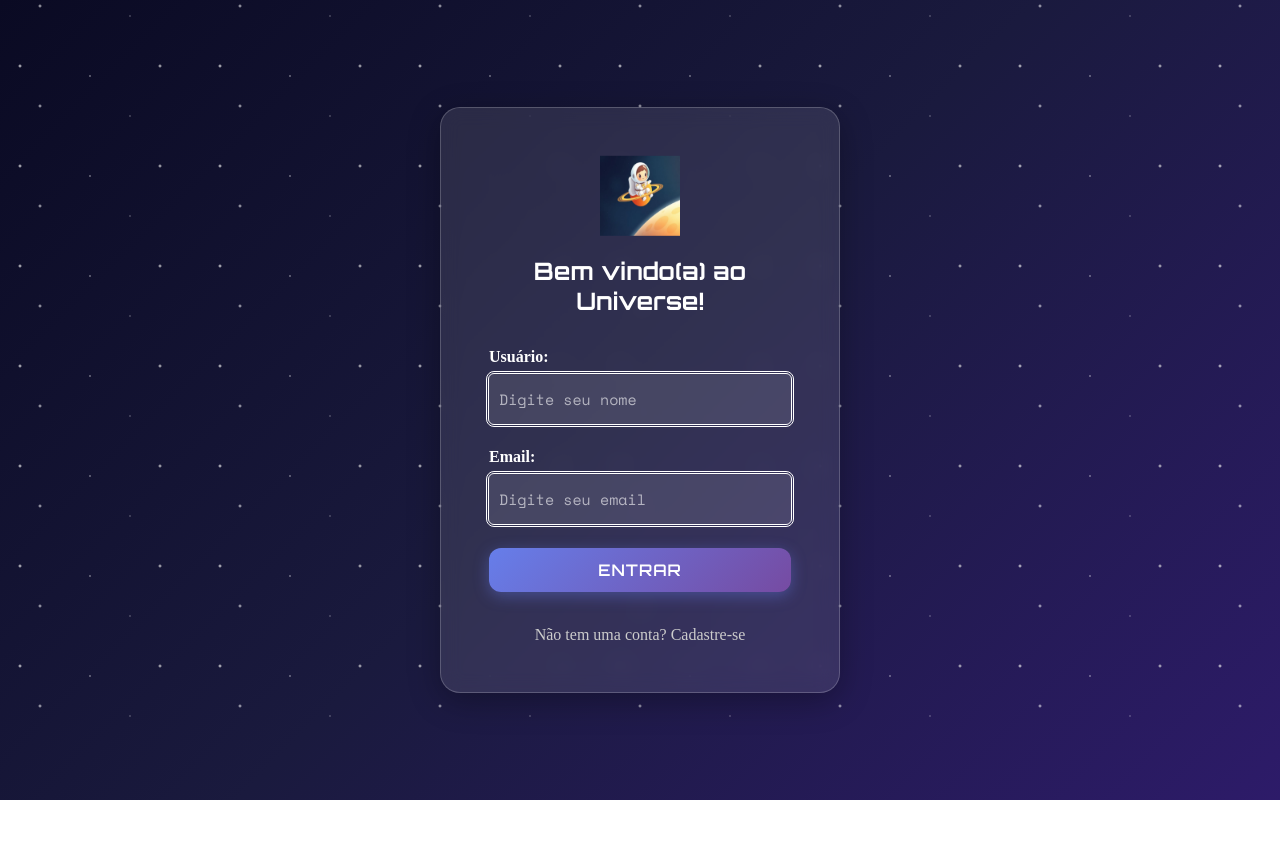
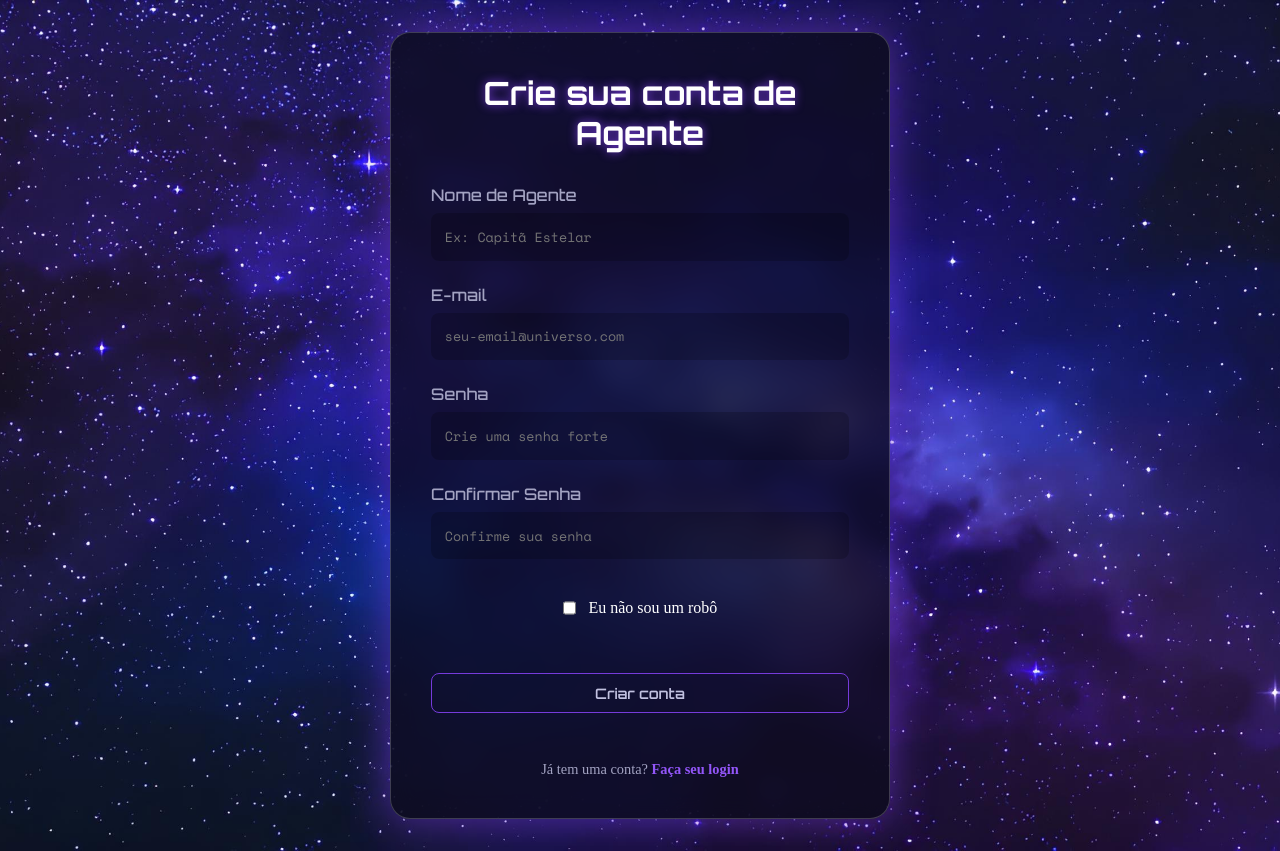
Before and after one commit to Jaqueline-Gotardi/projeto-universe, a website: page index.html in a window 1280 px wide. Both pictures are taken after a click on the link "Cadastre-se". Before the commit the page ends 800 px from the top, so only its background shows below. Drawn offline with nearby package versions, Linux system fonts and the light colour scheme.

Commit message:
fiz a tela de cadastro + interação com os botões e removi um pequeno código que não tinha utilidade na parte de trocar a tela de login, caso o usuário tenha preenchido seus dados corretamente. . .

```diff
--- a/index.html
+++ b/index.html
@@ -11,6 +11,7 @@
   <link rel="stylesheet" href="./src/css/reset.css">
   <link rel="stylesheet" href="./src/css/globals.css">
   <link rel="stylesheet" href="./src/css/tela-login.css">
+  <link rel="stylesheet" href="./src/css/cadastro.css">
   <link rel="stylesheet" href="./src/css/tela-principal.css">
   <link rel="stylesheet" href="./src/css/tela-navegacao.css">
   <link rel="stylesheet" href="./src/css/tutorial.css">
@@ -29,7 +30,7 @@
 </head>
 
 <body>
-  <!-- Tela de Login -->
+  <!-- TELA DE LOGIN -->
   <section class="tela-login selecionado" id="tela-login">
     <div class="space-background login-bg">
       <div class="stars"></div>
@@ -44,8 +45,8 @@
 
         <form class="login-form" id="formulario">
           <div class="form-group">
-            <label for="username" class="form-label">Usuário:</label>
-            <input type="text" id="username" placeholder="Digite seu nome" class="form-input">
+            <label for="senha" class="form-label">Senha:</label>
+            <input type="text" id="senha" placeholder="Digite seu nome" class="form-input">
             <p class="mensagem-erro">* preencha este campo</p>
           </div>
 
@@ -56,11 +57,54 @@
           </div>
 
           <button type="submit" class="btn-primary" id="btn-primary">Entrar</button>
-          <p class="cadastro-link">Não tem uma conta? <a href="#">Cadastre-se</a></p>
+          <p class="cadastro-link">Não tem uma conta? <a href="#" id="cadastro-link">Cadastre-se</a></p>
         </form>
       </div>
     </div>
   </section>
+
+
+  <!-- TELA DE CADASTRO -->
+  <section class="tela-cadastro" id="tela-cadastro">
+    <div class="container-cadastro">
+      <h2 class="titulo-secao">Crie sua conta de Agente</h2>
+      <form class="form-cadastro">
+
+        <div class="campo-input">
+          <label for="nome-cadastro">Nome de Agente</label>
+          <input type="text" id="nome-cadastro" placeholder="Ex: Capitã Estelar">
+        </div>
+
+        <div class="campo-input">
+          <label for="email-cadastro">E-mail</label>
+          <input type="email" id="email-cadastro" placeholder="seu-email@universo.com">
+        </div>
+
+        <div class="campo-input">
+          <label for="senha-cadastro">Senha</label>
+          <input type="password" id="senha-cadastro" placeholder="Crie uma senha forte">
+        </div>
+
+        <div class="campo-input">
+          <label for="cofirma-senha-cadastro">Confirmar Senha</label>
+          <input type="password" id="cofirma-senha-cadastro" placeholder="Confirme sua senha">
+        </div>
+
+        <div class="captcha-container">
+          <input type="checkbox" id="nao-sou-robo-cadastro">
+          <label for="nao-sou-robo-cadastro">Eu não sou um robô</label>
+        </div>
+
+        <div class="botoes-cadastro">
+          <button type="submit" class="btn-cadastrar-conta" id="btn-cadastrar">Criar conta</button>
+        </div>
+
+        <p class="link-ja-tem-conta">Já tem uma conta? <a href="#" id="link-login">Faça seu login</a></p>
+
+      </form>
+    </div>
+  </section>
+
 
   <section class="tela-principal" id="tela-principal-inicial" >
     <div class="text">
@@ -1012,10 +1056,9 @@ Observar isto te conecta com uma viagem no tempo e nos prepara para o encontro q
         </div>
 
       </form>
-      <button type="button" class="botao-voltar" id="btn-voltar-troca-senha">Voltar</button>
+      <!-- <button type="button" class="botao-voltar" id="btn-voltar-troca-senha">Voltar</button> -->
     </div>
   </section>
-
 
 
   <!-- CRIADORES -->
--- /dev/null
+++ b/src/css/cadastro.css
@@ -0,0 +1,69 @@
+.secao-fazer-cadastro {
+    background-image: url('../imagens/fundo-perfil.jpg');
+    background-size: cover;
+    background-position: center;
+    background-repeat: no-repeat;
+    min-height: 100vh;
+   /*  display: flex; */
+    flex-direction: column;
+    align-items: center;
+    justify-content: center;
+    color: #fff;
+    padding: 2rem 1rem;
+    box-sizing: border-box;
+}
+
+.container-cadastro {
+    background: rgba(13, 11, 28, 0.75);
+    backdrop-filter: blur(12px);
+    border: 1px solid rgba(255, 255, 255, 0.2);
+    border-radius: 20px;
+    padding: 2.5rem;
+    width: 100%;
+    max-width: 500px;
+    box-shadow: 0 0 40px rgba(118, 59, 219, 0.6);
+    text-align: center;
+}
+
+.form-cadastro {
+    display: flex;
+    flex-direction: column;
+    gap: 1.5rem;
+    text-align: left;
+    margin-top: 2rem;
+}
+
+.botoes-cadastro {
+    margin-top: 1rem;
+}
+
+.botoes-cadastro > button {
+    width: 100%;
+}
+
+.link-ja-tem-conta {
+    text-align: center;
+    margin-top: 1.5rem;
+    font-size: 0.9rem;
+    color: #a3a3c2;
+}
+
+.link-ja-tem-conta a {
+    color: #9356f9;
+    text-decoration: none;
+    font-weight: 600;
+    transition: color 0.3s ease;
+}
+
+.link-ja-tem-conta a:hover {
+    color: #763bdb;
+    text-decoration: underline;
+}
+
+
+/* RESPONSIVO */
+@media (max-width: 550px) {
+    .container-cadastro {
+        padding: 2rem 1.5rem;
+    }
+}
--- a/src/css/perfil.css
+++ b/src/css/perfil.css
@@ -1,7 +1,8 @@
 /* PERFIL DO AGENTE */
 .tela-perfil,
 .perfil-edicao,
-.secao-trocar-senha {
+.secao-trocar-senha,
+.tela-cadastro {
     background-image: url('../imagens/fundo-perfil.jpg');
     background-size: cover;
     background-position: center;
@@ -46,7 +47,8 @@
     margin: 0;
 }
 
-.btn-editar-perfil {
+.btn-editar-perfil,
+.btn-cadastrar-conta {
     padding: 0.6rem 1.3rem;
     border: 1px solid transparent;
     border-radius: 8px;
@@ -60,7 +62,8 @@
     border-color: #763bdb;
 }
 
-.btn-editar-perfil:hover {
+.btn-editar-perfil:hover,
+.btn-cadastrar-conta:hover {
     background: #763bdb;
     color: #fff;
     transform: scale(1.05);
--- a/src/js/index.js
+++ b/src/js/index.js
@@ -3,12 +3,12 @@ const formulario = document.getElementById('formulario');
 const campos = document.querySelectorAll('#formulario input');
 const mensagensErro = document.querySelectorAll('#formulario .mensagem-erro');
 
- formulario.addEventListener('submit', function(event) {
+ /* formulario.addEventListener('submit', function(event) {
     event.preventDefault();
     if (validarFormulario()) {
         window.location.hash = 'tela-principal';
     }
- });
+ }); */
 
  function validarFormulario() {
     let isFormularioValido = true;
@@ -28,7 +28,6 @@ const mensagensErro = document.querySelectorAll('#formulario .mensagem-erro');
  };
 
 
-/*  TROCANDO AS TELAS AO CLICK DOS BOTÕES */
 const botaoEntrar = document.querySelector('.btn-primary');
 const btnIniciarExploracao = document.getElementById('btn-iniciar-exploracao');
 const btnHomeDoMenu = document.getElementById('home-do-menu');
@@ -218,6 +217,33 @@ const detalheApagarConta = document.getElementById('detalhe-apagar-conta');
         }
     });
 
+    /* MUDANDO A TELA PARA A TELA DE CADASTRO DO USUÁRIO */
+    const cadastroLink = document.getElementById('cadastro-link');
+    const telaCadastro = document.getElementById('tela-cadastro');
+
+    cadastroLink.addEventListener('click', () => {
+        event.preventDefault();
+        telaLogin.classList.remove('selecionado');
+        telaCadastro.classList.add('selecionado');
+    });
+
+
+    /* VOLTANDO A TELA DE CADASTRO DO USUÁRIO PARA A TELA DE LOGIN */
+    const linkLogin = document.getElementById('link-login');
+    linkLogin.addEventListener('click', () => {
+        telaCadastro.classList.remove('selecionado');
+        telaLogin.classList.add('selecionado');
+    });
+
+    const btnCadastrar = document.getElementById('btn-cadastrar');
+    btnCadastrar.addEventListener('click', () => {
+        event.preventDefault(); /* impede que a tela recarregue */
+        telaCadastro.classList.remove('selecionado');
+        telaApresentacao.classList.add('selecionado');
+    });
+
+
+    /*  TROCANDO AS TELAS AO CLICK DOS BOTÕES */
     btnIniciarExploracao.addEventListener('click', (event) => {
         event.preventDefault();
             telaApresentacao.classList.remove('selecionado');
@@ -809,13 +835,6 @@ const detalheApagarConta = document.getElementById('detalhe-apagar-conta');
         secaoVisualizacao.style.display = 'block';
     });
 
-    /* const btnVoltarPerfil = document.getElementById('btn-voltar-perfil');
-    btnVoltarPerfil.addEventListener('click', () => {
-        secaoEdicao.classList.remove('selecionado');
-        telaPerfilUsuario.classList.add('selecionado');
-    }); */
-
-
 
     /* VISUALIZAR A FOTO TROCADA */
     inputFotoPerfil.addEventListener('change', (event) => {
```
